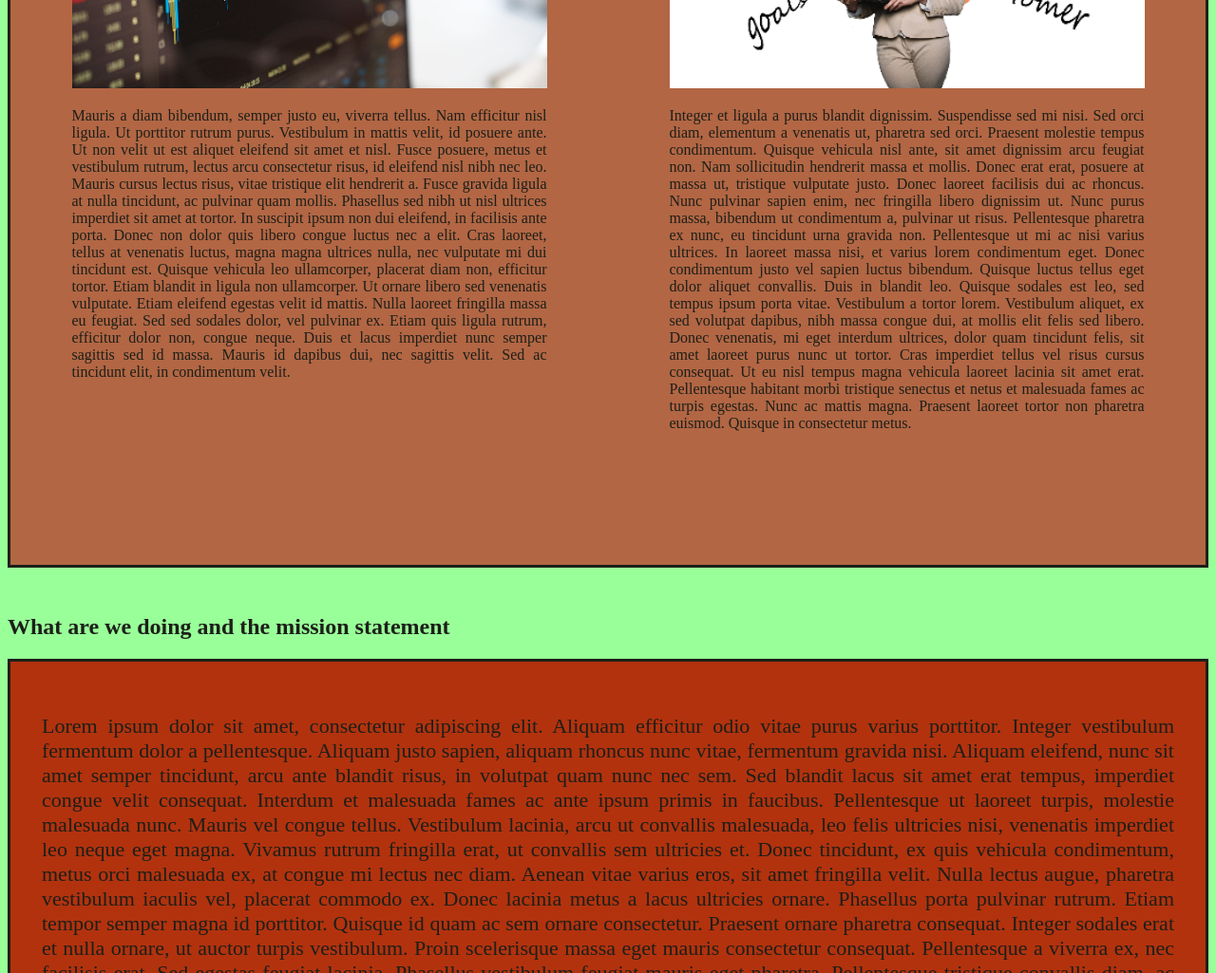
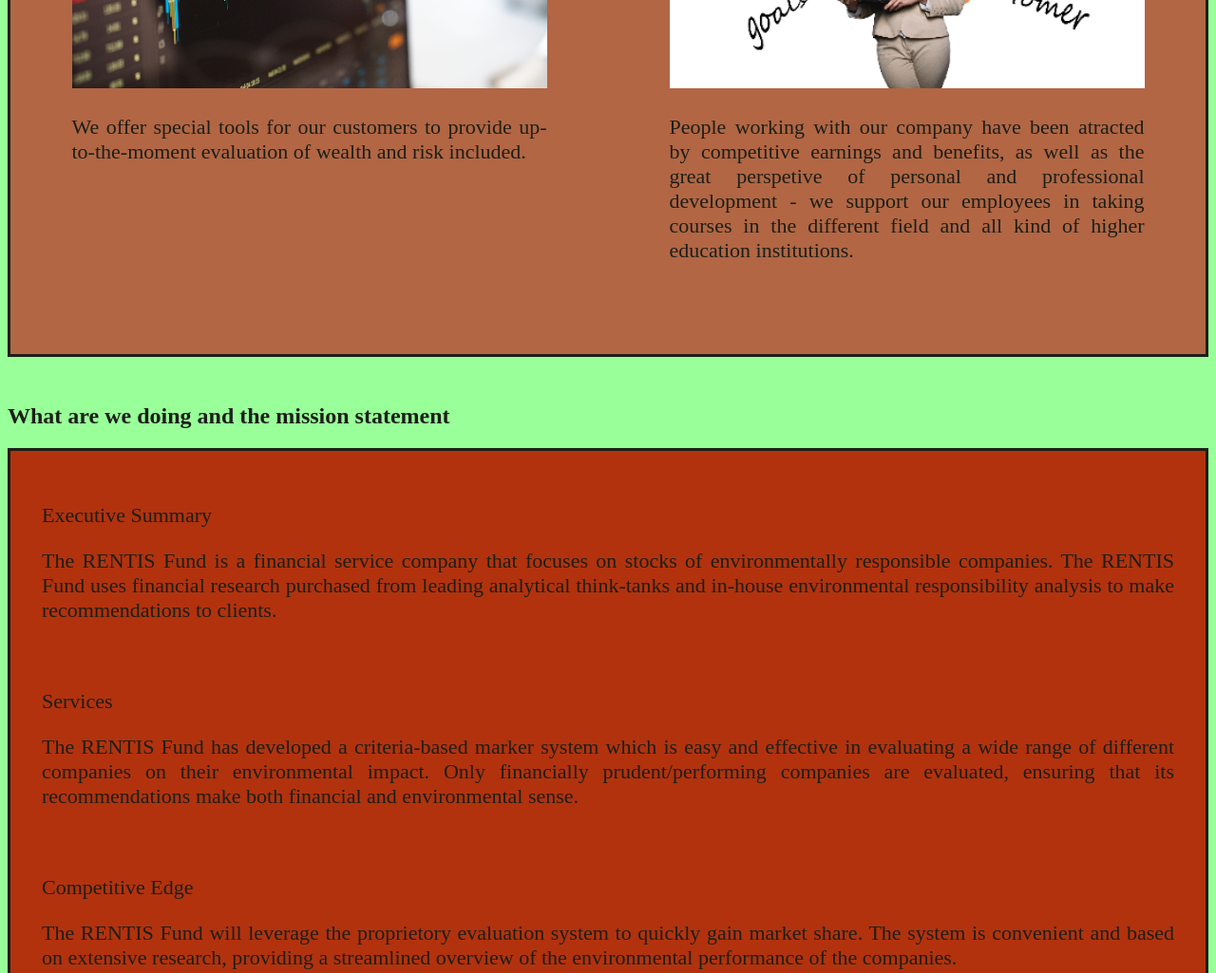
Before and after one commit to kriskorybut/KKW-Project-Code-Project, a plain HTML site: page index.html in a window 1280 px wide. Shown: the part 840-1865 px from the top of the page at 95% size. Drawn offline with Linux system fonts and the light colour scheme; a web font is replaced by a local one.

Commit message:
versionfour

```diff
--- a/css/style.css
+++ b/css/style.css
@@ -19,9 +19,9 @@ div {border:solid}
 #investment {display: flex; justify-content: space-around; background-color: #9db3ff; border-style: none; font-size: 22px;}
 .estate {background-color: #2e20ff; border-style: none;}
 
-#cat {height: 777px; background-color: #b2320e; padding: 33px; text-align: justify; font-size: 22px;}
+#cat {height: 666px; background-color: #b2320e; padding: 33px; text-align: justify; font-size: 22px;}
 
-#dog {display:flex; flex-direction: row; justify-content: space-around;background-color: #b26644; height:888px; margin-bottom: 11px;}
+#dog {display:flex; flex-direction: row; justify-content: space-around;background-color: #b26644; height:666px; margin-bottom: 11px; font-size: 22px;}
 
 #boxer {height: 375px; width: 500px; border-style: none; margin: 11px; text-align: justify}
 #doberman {height: 375px; width: 500px; border-style: none; margin: 11px; text-align: justify}
@@ -32,7 +32,7 @@ div {border:solid}
 
 #sparrow {height: 285px; width: 500px; margin:22px; border-style: none;}
 
-#kiwi {height: 270px; width: 333px; background-color: white; padding: 3px; text-align: justify; margin:22px}
+#kiwi {height: 270px; width: 333px; background-color: white; padding: 3px; text-align: center; margin:22px; font-size: 33px;}
 
 .addressphoto {position: relative; text-align: center; border-style: none; color: #ffffff;}
 .address {position: absolute; top: 22px; right: 22px; border-style: none; font-size: 33px;}
--- a/index.html
+++ b/index.html
@@ -54,9 +54,7 @@
 
     <img src="images/blur.jpg">
 
-    <p>Mauris a diam bibendum, semper justo eu, viverra tellus. Nam efficitur nisl ligula. Ut porttitor rutrum purus. Vestibulum in mattis velit, id posuere ante. Ut non velit ut est aliquet eleifend sit amet et nisl. Fusce posuere, metus et vestibulum rutrum, lectus arcu consectetur risus, id eleifend nisl nibh nec leo. Mauris cursus lectus risus, vitae tristique elit hendrerit a. Fusce gravida ligula at nulla tincidunt, ac pulvinar quam mollis.
-
-Phasellus sed nibh ut nisl ultrices imperdiet sit amet at tortor. In suscipit ipsum non dui eleifend, in facilisis ante porta. Donec non dolor quis libero congue luctus nec a elit. Cras laoreet, tellus at venenatis luctus, magna magna ultrices nulla, nec vulputate mi dui tincidunt est. Quisque vehicula leo ullamcorper, placerat diam non, efficitur tortor. Etiam blandit in ligula non ullamcorper. Ut ornare libero sed venenatis vulputate. Etiam eleifend egestas velit id mattis. Nulla laoreet fringilla massa eu feugiat. Sed sed sodales dolor, vel pulvinar ex. Etiam quis ligula rutrum, efficitur dolor non, congue neque. Duis et lacus imperdiet nunc semper sagittis sed id massa. Mauris id dapibus dui, nec sagittis velit. Sed ac tincidunt elit, in condimentum velit.</p>
+    <p>We offer special tools for our customers to provide up-to-the-moment evaluation of wealth and risk included.</p>
 
     </div>
 
@@ -64,9 +62,7 @@ Phasellus sed nibh ut nisl ultrices imperdiet sit amet at tortor. In suscipit ip
 
         <img src="images/businesswoman.jpg">
 
-    <p>Integer et ligula a purus blandit dignissim. Suspendisse sed mi nisi. Sed orci diam, elementum a venenatis ut, pharetra sed orci. Praesent molestie tempus condimentum. Quisque vehicula nisl ante, sit amet dignissim arcu feugiat non. Nam sollicitudin hendrerit massa et mollis. Donec erat erat, posuere at massa ut, tristique vulputate justo. Donec laoreet facilisis dui ac rhoncus. Nunc pulvinar sapien enim, nec fringilla libero dignissim ut. Nunc purus massa, bibendum ut condimentum a, pulvinar ut risus. Pellentesque pharetra ex nunc, eu tincidunt urna gravida non. Pellentesque ut mi ac nisi varius ultrices. In laoreet massa nisi, et varius lorem condimentum eget.
-
-Donec condimentum justo vel sapien luctus bibendum. Quisque luctus tellus eget dolor aliquet convallis. Duis in blandit leo. Quisque sodales est leo, sed tempus ipsum porta vitae. Vestibulum a tortor lorem. Vestibulum aliquet, ex sed volutpat dapibus, nibh massa congue dui, at mollis elit felis sed libero. Donec venenatis, mi eget interdum ultrices, dolor quam tincidunt felis, sit amet laoreet purus nunc ut tortor. Cras imperdiet tellus vel risus cursus consequat. Ut eu nisl tempus magna vehicula laoreet lacinia sit amet erat. Pellentesque habitant morbi tristique senectus et netus et malesuada fames ac turpis egestas. Nunc ac mattis magna. Praesent laoreet tortor non pharetra euismod. Quisque in consectetur metus.</p>
+    <p>People working with our company have been atracted by competitive earnings and benefits, as well as the great perspetive of personal and professional development - we support our employees in taking courses in the different field and all kind of higher education institutions.</p>
 
     </div>
 
@@ -78,16 +74,18 @@ Donec condimentum justo vel sapien luctus bibendum. Quisque luctus tellus eget d
 <h2>What are we doing and the mission statement</h2>
 
 <div id="cat">
-<p>Lorem ipsum dolor sit amet, consectetur adipiscing elit. Aliquam efficitur odio vitae purus varius porttitor. Integer vestibulum fermentum dolor a pellentesque. Aliquam justo sapien, aliquam rhoncus nunc vitae, fermentum gravida nisi. Aliquam eleifend, nunc sit amet semper tincidunt, arcu ante blandit risus, in volutpat quam nunc nec sem. Sed blandit lacus sit amet erat tempus, imperdiet congue velit consequat. Interdum et malesuada fames ac ante ipsum primis in faucibus. Pellentesque ut laoreet turpis, molestie malesuada nunc. Mauris vel congue tellus. Vestibulum lacinia, arcu ut convallis malesuada, leo felis ultricies nisi, venenatis imperdiet leo neque eget magna.
-
-Vivamus rutrum fringilla erat, ut convallis sem ultricies et. Donec tincidunt, ex quis vehicula condimentum, metus orci malesuada ex, at congue mi lectus nec diam. Aenean vitae varius eros, sit amet fringilla velit. Nulla lectus augue, pharetra vestibulum iaculis vel, placerat commodo ex. Donec lacinia metus a lacus ultricies ornare. Phasellus porta pulvinar rutrum. Etiam tempor semper magna id porttitor. Quisque id quam ac sem ornare consectetur. Praesent ornare pharetra consequat. Integer sodales erat et nulla ornare, ut auctor turpis vestibulum. Proin scelerisque massa eget mauris consectetur consequat.
-
-Pellentesque a viverra ex, nec facilisis erat. Sed egestas feugiat lacinia. Phasellus vestibulum feugiat mauris eget pharetra. Pellentesque tristique convallis diam, ac iaculis odio hendrerit quis. Ut ligula ex, dictum ut aliquam bibendum, consequat nec neque. Curabitur ut pretium risus. Maecenas at est eros. Donec ornare enim augue, quis tempor leo eleifend vitae. Pellentesque non arcu et ipsum posuere pulvinar nec id est. Fusce accumsan fringilla commodo. Vivamus vitae placerat mauris. In aliquam tempus urna vestibulum commodo. Suspendisse sit amet auctor ipsum, ac ornare felis.
-
-Nam risus diam, elementum vel arcu vitae, pellentesque imperdiet mauris. Pellentesque eleifend nibh et erat mattis vulputate. Integer blandit, metus nec ultrices fringilla, purus risus finibus eros, et facilisis quam tortor et dolor. Donec in nulla molestie, hendrerit nulla vitae, gravida lorem. Nunc egestas congue tortor. Fusce cursus velit odio. Nunc id ullamcorper erat. Nunc pretium dui quis venenatis pellentesque. Praesent at dictum tortor, sed maximus metus. In consectetur semper tempus.
-
-Fusce molestie elit nec velit dapibus, sed ultricies dui congue. Mauris feugiat, elit faucibus condimentum scelerisque, augue dui laoreet elit, non venenatis lectus enim quis lorem. Nulla justo quam, imperdiet sit amet nibh vitae, auctor condimentum est. Sed feugiat ligula nibh, et tincidunt urna dapibus eu. Etiam pellentesque quam ligula, eget ultricies sem cursus nec. Vestibulum ex lorem, consectetur et mauris non, commodo interdum magna. In ornare dui eget accumsan pulvinar. Ut nibh mauris, consectetur nec nisi in, hendrerit dictum turpis.
-
+<p>Executive Summary</p>
+<p>The RENTIS Fund is a financial service company that focuses on stocks of environmentally responsible companies. The RENTIS Fund uses financial research purchased from leading analytical think-tanks and in-house environmental responsibility analysis to make recommendations to clients.
+</p>
+<br>
+<p>Services</p>
+<p>The RENTIS Fund has developed a criteria-based marker system which is easy and effective in evaluating a wide range of different companies on their environmental impact. Only financially prudent/performing companies are evaluated, ensuring that its recommendations make both financial and environmental sense.</p>
+<br>
+<p>
+Competitive Edge
+</p>
+<p>
+The RENTIS Fund will leverage the proprietory evaluation system to quickly gain market share. The system is convenient and based on extensive research, providing a streamlined overview of the environmental performance of the companies.
 </p></div>
 <br>
 <br>
```
Also changed, not shown: pagetwo.html (+1 -1 lines).
